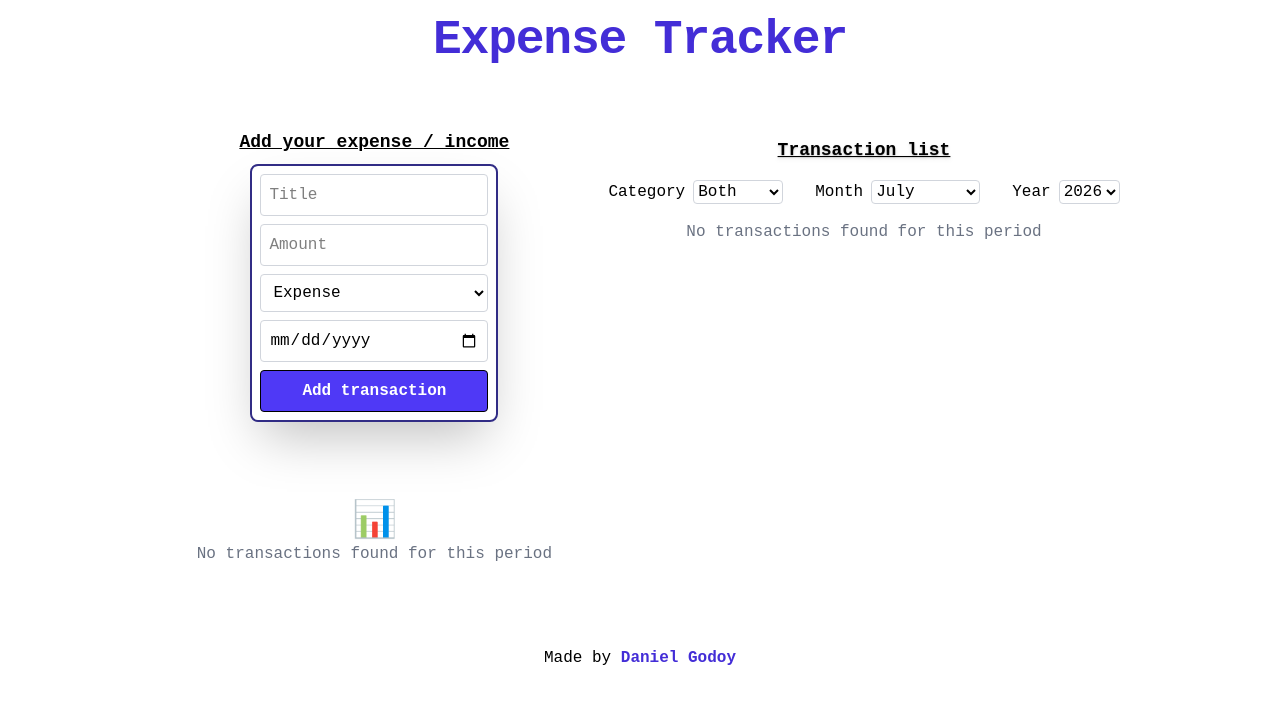
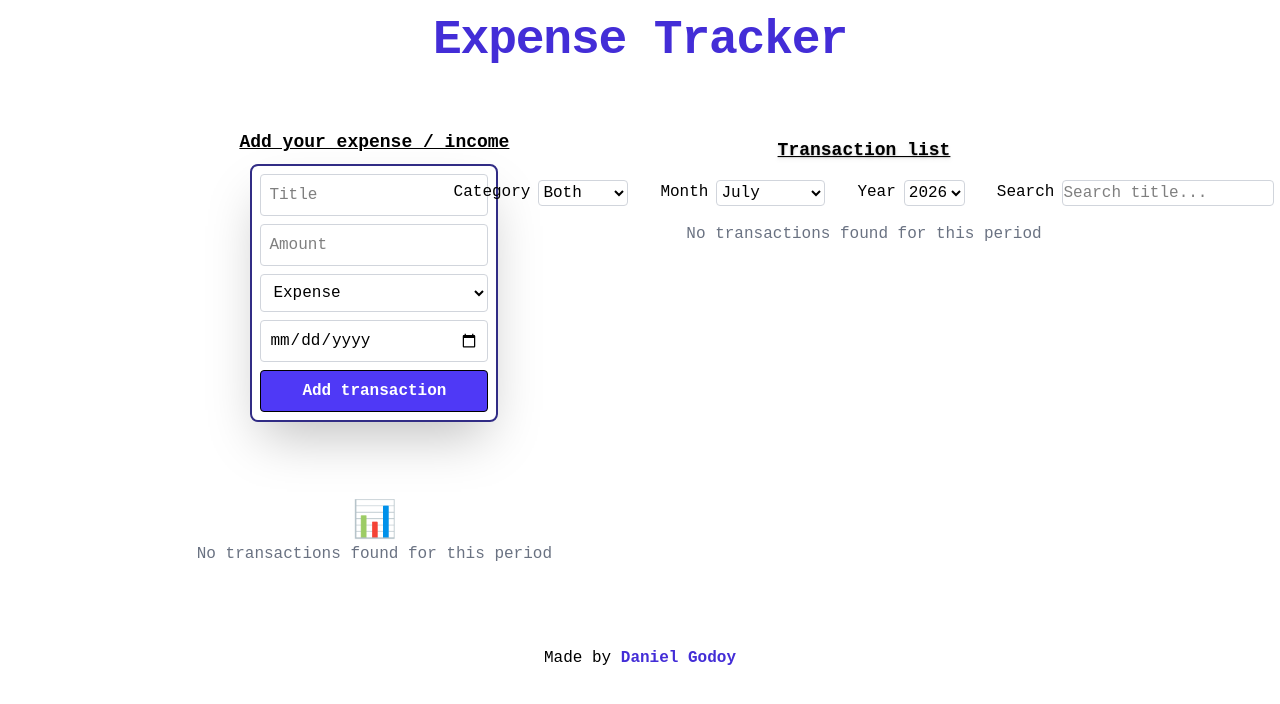
Before and after one commit to DanielGodoyGalindo/expense-tracker, a React (Vite) app: page / in a window 1280 px wide. Shown: the top 704 px of the page. Built offline with nearby package versions, Linux system fonts and the light colour scheme.

Commit message:
feat(transactionList): add search input by transaction title

```diff
--- a/src/App.tsx
+++ b/src/App.tsx
@@ -47,26 +47,30 @@ function App() {
   const today = new Date();
   const [selectedMonth, setSelectedMonth] = useState(String(today.getMonth() + 1).padStart(2, "0"));
   const [selectedYear, setSelectedYear] = useState(String(today.getFullYear()));
-  // Filter by date
-  const filteredTransactions1 = transactions.filter((transaction) => {
+  const [selectedCategory, setSelectedCategory] = useState("Both");
+  const [editingTransaction, setEditingTransaction] = useState<Transaction | null>(null);
+  const [searchTitle, setSearchTitle] = useState("");
+
+  const filteredTransactions = transactions
+    .filter((transaction) => {
       const year = transaction.date.slice(0, 4);
       const month = transaction.date.slice(5, 7);
+
       return (
         year === selectedYear &&
         month === selectedMonth
       );
-  });
-
-  const [selectedCategory, setSelectedCategory] = useState("Both");
-  // Filter by category
-  const filteredTransactions2 =
+    })
+    .filter((transaction) =>
       selectedCategory === "Both"
-      ? filteredTransactions1
-      : filteredTransactions1.filter(
-        (transaction) => transaction.category === selectedCategory
+        ? true
+        : transaction.category === selectedCategory
+    )
+    .filter((transaction) =>
+      transaction.title
+        .toLowerCase()
+        .includes(searchTitle.toLowerCase())
     );
-
-  const [editingTransaction, setEditingTransaction] = useState<Transaction | null>(null);
 
 
   return (
@@ -83,13 +87,13 @@ function App() {
             onUpdateTransaction={updateTransaction}
             onCancelEdit={() => setEditingTransaction(null)}
           />
-          <Balance transactions={filteredTransactions2} selectedMonth={selectedMonth} selectedYear={selectedYear} />
-          <OneLevelPieChart transactions={filteredTransactions2} />
+          <Balance transactions={filteredTransactions} selectedMonth={selectedMonth} selectedYear={selectedYear} />
+          <OneLevelPieChart transactions={filteredTransactions} />
         </div>
 
         <div className="w-2/5 rounded-lg">
           <TransactionList
-            transactions={filteredTransactions2}
+            transactions={filteredTransactions}
             selectedMonth={selectedMonth}
             selectedYear={selectedYear}
             selectedCategory={selectedCategory}
@@ -98,6 +102,8 @@ function App() {
             onDeleteTransaction={deleteTransaction}
             setEditingTransaction={setEditingTransaction}
             setSelectedCategory={setSelectedCategory}
+            searchTitle={searchTitle}
+            setSearchTitle={setSearchTitle}
           />
         </div>
 
--- a/src/components/TransactionList.tsx
+++ b/src/components/TransactionList.tsx
@@ -12,9 +12,11 @@ type Props = {
   onDeleteTransaction: (id: string) => void;
   setEditingTransaction: React.Dispatch<React.SetStateAction<Transaction | null>>;
   setSelectedCategory: React.Dispatch<React.SetStateAction<string>>;
+  searchTitle: string;
+  setSearchTitle : React.Dispatch<React.SetStateAction<string>>;
 };
 
-function TransactionList({ transactions, selectedMonth, selectedYear, selectedCategory, setSelectedMonth, setSelectedYear, onDeleteTransaction, setEditingTransaction, setSelectedCategory }: Props) {
+function TransactionList({ transactions, selectedMonth, selectedYear, selectedCategory, setSelectedMonth, setSelectedYear, onDeleteTransaction, setEditingTransaction, setSelectedCategory, searchTitle, setSearchTitle }: Props) {
   const [currentPage, setCurrentPage] = useState(1);
   const itemsPerPage = 5;
   const years = [...new Set(transactions.map((t) => t.date.slice(0, 4)))];
@@ -33,7 +35,6 @@ function TransactionList({ transactions, selectedMonth, selectedYear, selectedCa
     { name: "December", value: "12" },
   ];
   const categories = ["Both", "Expense", "Income"];
-
 
   useEffect(() => {
     if (transactions.length > 0 && !years.includes(selectedYear)) {
@@ -108,6 +109,16 @@ function TransactionList({ transactions, selectedMonth, selectedYear, selectedCa
             )}
           </select>
         </div>
+
+        <div className="flex gap-2">
+          <span>Search</span>
+          <input
+            className={border_style}
+            type="text"
+            placeholder="Search title..."
+            value={searchTitle}
+            onChange={(e) => setSearchTitle(e.target.value)}></input>
+        </div>
       </div>
 
 
```
Lines whose indentation alone changed are shown as unchanged.
